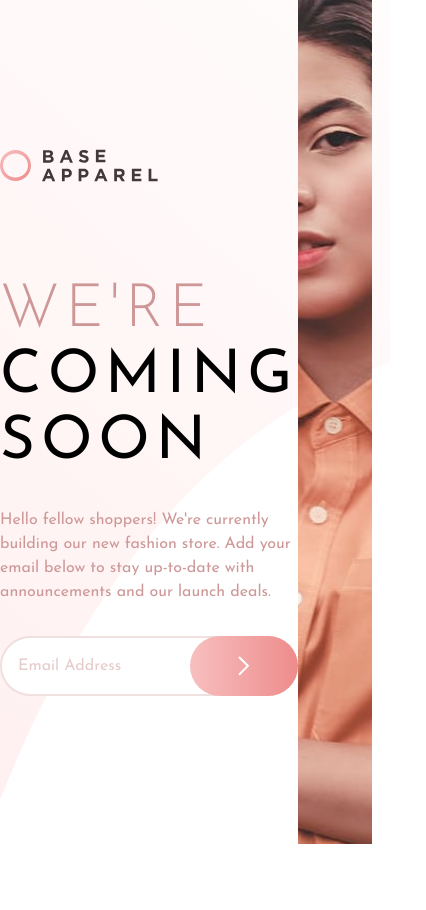
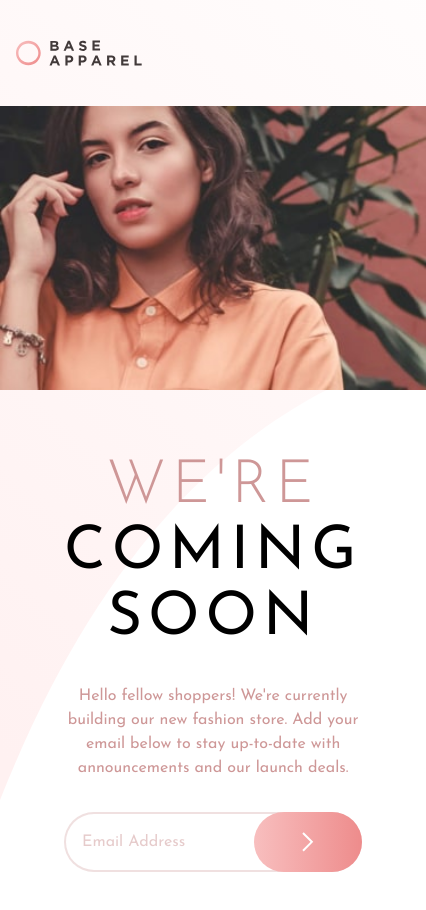
Before and after one commit to guitarcade/base-apparel-coming-soon, a Next.js app: page / in a window 390 px wide. Shown: the top 910 px of the page, 426 px wide, since content can reach past the window. Before the commit the page ends 844 px from the top, so only its background shows below. Built offline with nearby package versions, Linux system fonts and the light colour scheme.

Commit message:
finished mobile version

```diff
--- a/app/page.tsx
+++ b/app/page.tsx
@@ -1,16 +1,22 @@
 import Image from "next/image";
 import heroDesktop from "../public/hero-desktop.jpg";
+import heroMobile from "../public/hero-mobile.jpg";
 import logo from "../public/logo.svg";
 import submitIcon from "../public/icon-arrow.svg";
 
 export default function Home() {
   return (
-    <main className="grid grid-cols-[1fr_.8fr]">
-      <div className="flex flex-col py-10 place-self-center">
-        <div className="max-w-[400px]">
-          <Image src={logo} width={158} height={33} alt="" />
-          <div className="grid gap-8">
-            <h1 className="text-6xl uppercase mt-24 tracking-widest leading-[1.1em]">
+    <main className="grid md:grid-cols-[1fr_.8fr]">
+      <div className="flex flex-col py-10 justify-self-center">
+        <div className="md:max-w-[400px]">
+          <Image src={logo} width={158} height={33} alt="" className="px-4" />
+          <Image
+            src={heroMobile}
+            alt=""
+            className="object-cover md:hidden w-full mt-10"
+          />
+          <div className="grid gap-8 text-center md:text-left p-16 md:p-0">
+            <h1 className="text-6xl uppercase md:mt-24 tracking-widest leading-[1.1em]">
               <span className="font-light text-primary-red-1">We're</span>{" "}
               coming soon
             </h1>
@@ -40,13 +46,13 @@ export default function Home() {
           </div>
         </div>
       </div>
-      <div className="">
+      <div className="md:block hidden">
         <div className="h-screen w-full relative">
           <Image
             src={heroDesktop}
             alt=""
             fill={true}
-            className="object-cover"
+            className="object-cover "
           />
         </div>
       </div>
```
